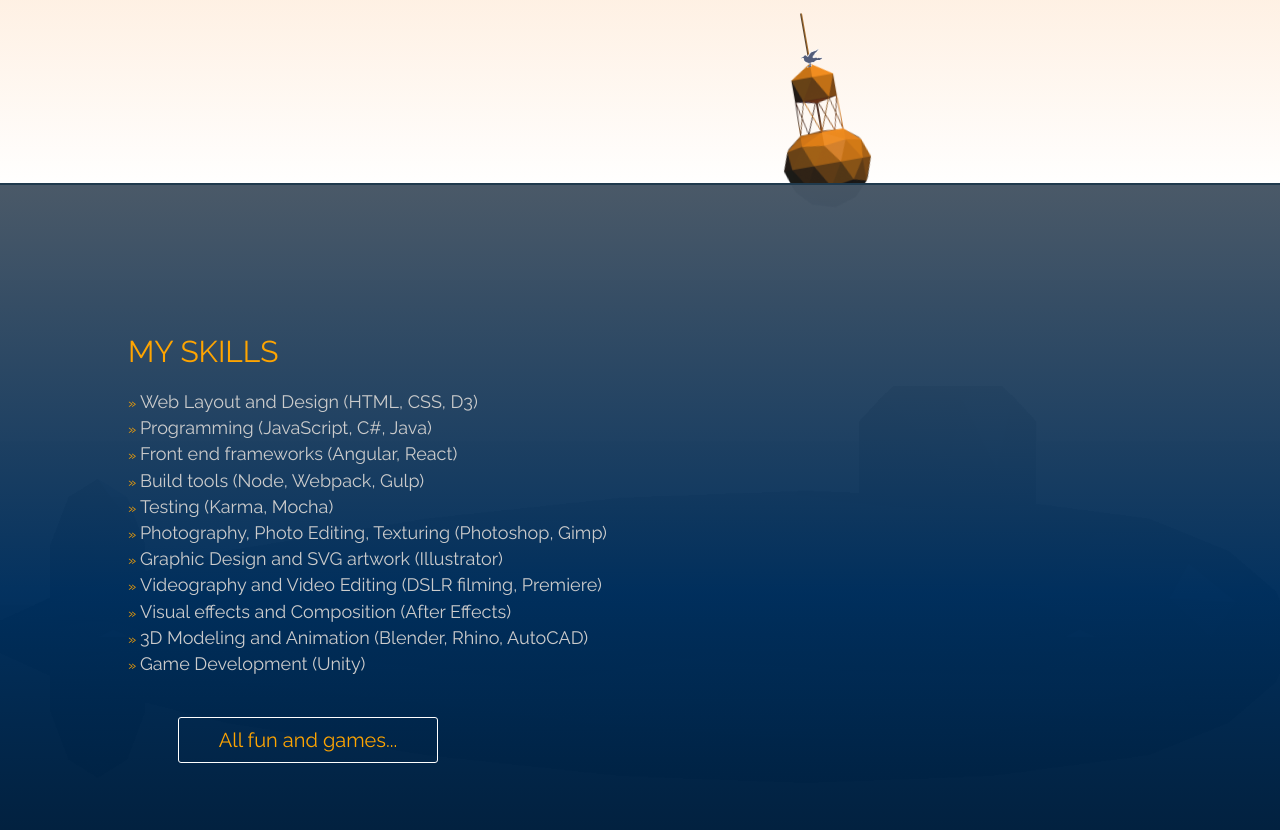
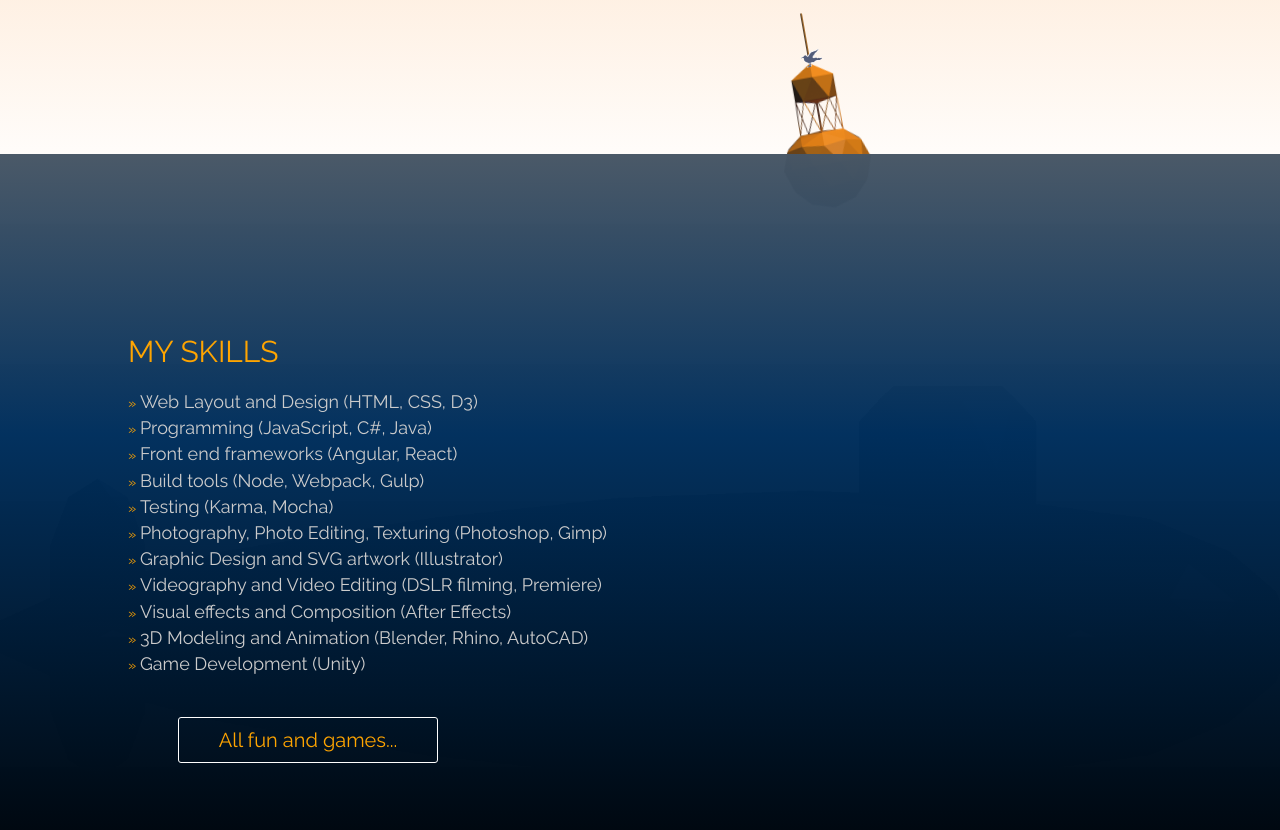
Before and after one commit to ScopatGames/old-scopatgames-site, a React app: page / in a window 1280 px wide. Shown: the part 650-1480 px from the top of the page. Built offline with nearby package versions, Linux system fonts and the light colour scheme; what flux would draw is missing.

Commit message:
converted water into div with css from svg, fixed card width css, fixed bird animation

```diff
--- a/app/js/components/Bio/BioContent.js
+++ b/app/js/components/Bio/BioContent.js
@@ -32,7 +32,9 @@
             <img src={imgBuoy} width="100%"/>
             <Bird/>
           </div>
-          <svg className="svg-water" viewBox="0 0 2000 800" width="2000" preserveAspectRatio="xMidYMin slice">
+          <div className="css-water">
+          </div>
+          {/*<svg className="svg-water" viewBox="0 0 2000 800" width="2000" preserveAspectRatio="xMidYMin slice">
             <defs>
               <linearGradient id="water-gradient" x1="0%" y1="0%" x2="0%" y2="100%">
                   <stop offset="0%" style={{stopColor:"rgb(71, 86, 101)", stopOpacity: 0.98}} />
@@ -40,7 +42,7 @@
                   <stop offset="85%" style={{stopColor:"rgb(0,8,16)", stopOpacity:1}} />
               </linearGradient>
             </defs>
-          </svg>
+          </svg>*/}
           <div className="introduction-content" id="bio">
               <h2>My skills</h2>
 
--- a/app/scss/style.scss
+++ b/app/scss/style.scss
@@ -202,6 +202,14 @@
     z-index: 1;
 }
 
+.css-water {
+  position: absolute;
+  z-index:1;
+  width: 100vw;
+  height: 800px;
+  background: linear-gradient(rgba(71,86,101,0.98) 0%, rgba(0,47,93,0.99) 35%, rgba(0,8,16,1) 85%);
+}
+
 /* -- Buoy animation parameters ----------------- */
 $buoy-left: 60;
 $buoy-left-delta: 0.5;
@@ -282,11 +290,11 @@
 }
 @-webkit-keyframes fly {
   from {-webkit-transform: translateX(34px) translateY(-175px) rotate(0deg);transform: translateX(34px) translateY(-175px) rotate(0deg);}
-  to {-webkit-transform: translateX(-1500px) translateY(-650px) rotate(30deg);transform: translateX(-1500px) translateY(-650px) rotate(30deg)};
+  to {-webkit-transform: translateX(-3500px) translateY(-650px) rotate(30deg);transform: translateX(-3500px) translateY(-650px) rotate(30deg)};
 }
 @keyframes fly {
   from {-webkit-transform: translateX(34px) translateY(-175px) rotate(0deg);transform: translateX(34px) translateY(-175px) rotate(0deg);}
-  to {-webkit-transform: translateX(-1500px) translateY(-650px) rotate(30deg);transform: translateX(-1500px) translateY(-650px) rotate(30deg)};
+  to {-webkit-transform: translateX(-3500px) translateY(-650px) rotate(30deg);transform: translateX(-3500px) translateY(-650px) rotate(30deg)};
 }
 
 .submarine {
@@ -549,6 +557,7 @@
       display: inline-block;
       margin: 2%;
       width: 20%;
+      max-width: 300px;
       //background: rgba(#555555, 0.1);
       vertical-align: top;
       overflow: hidden;
```
